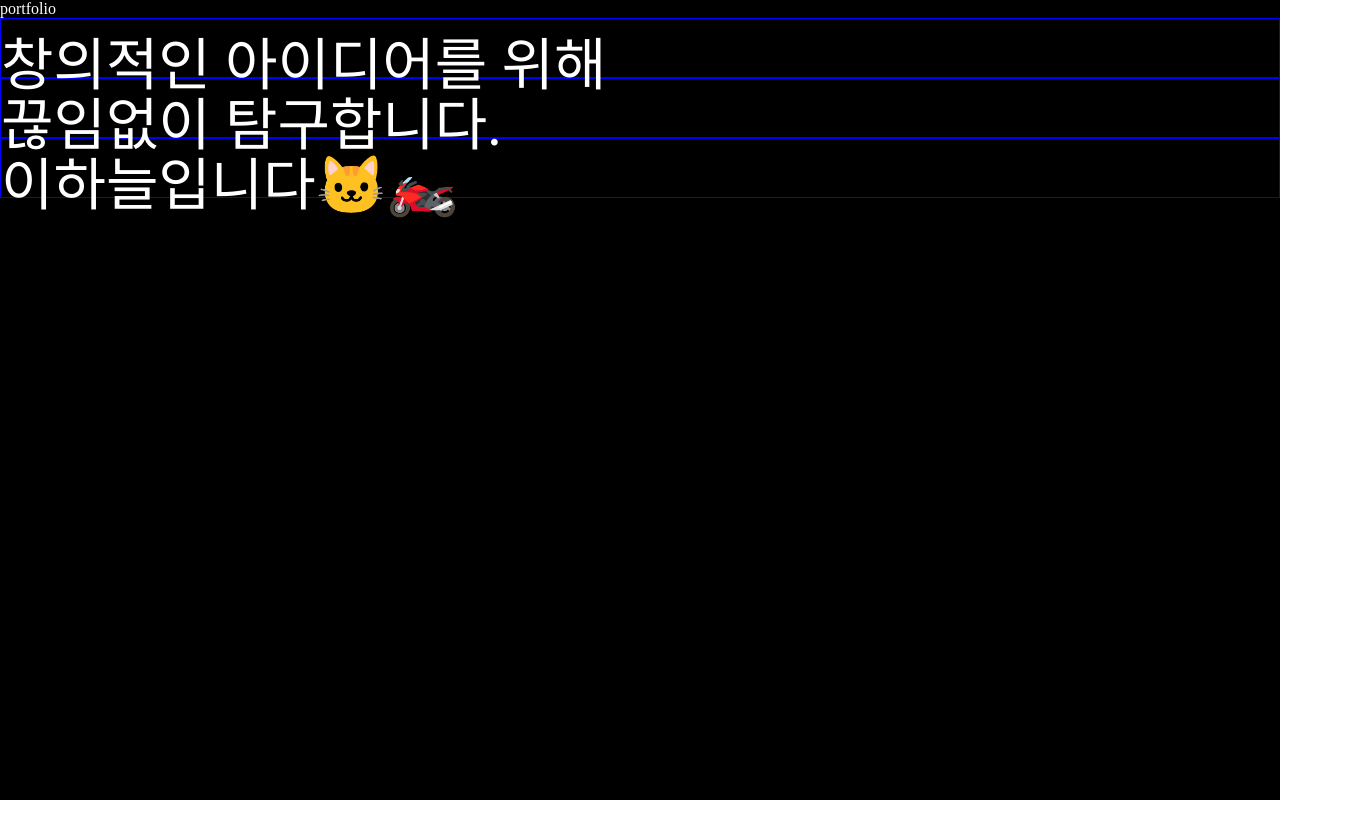
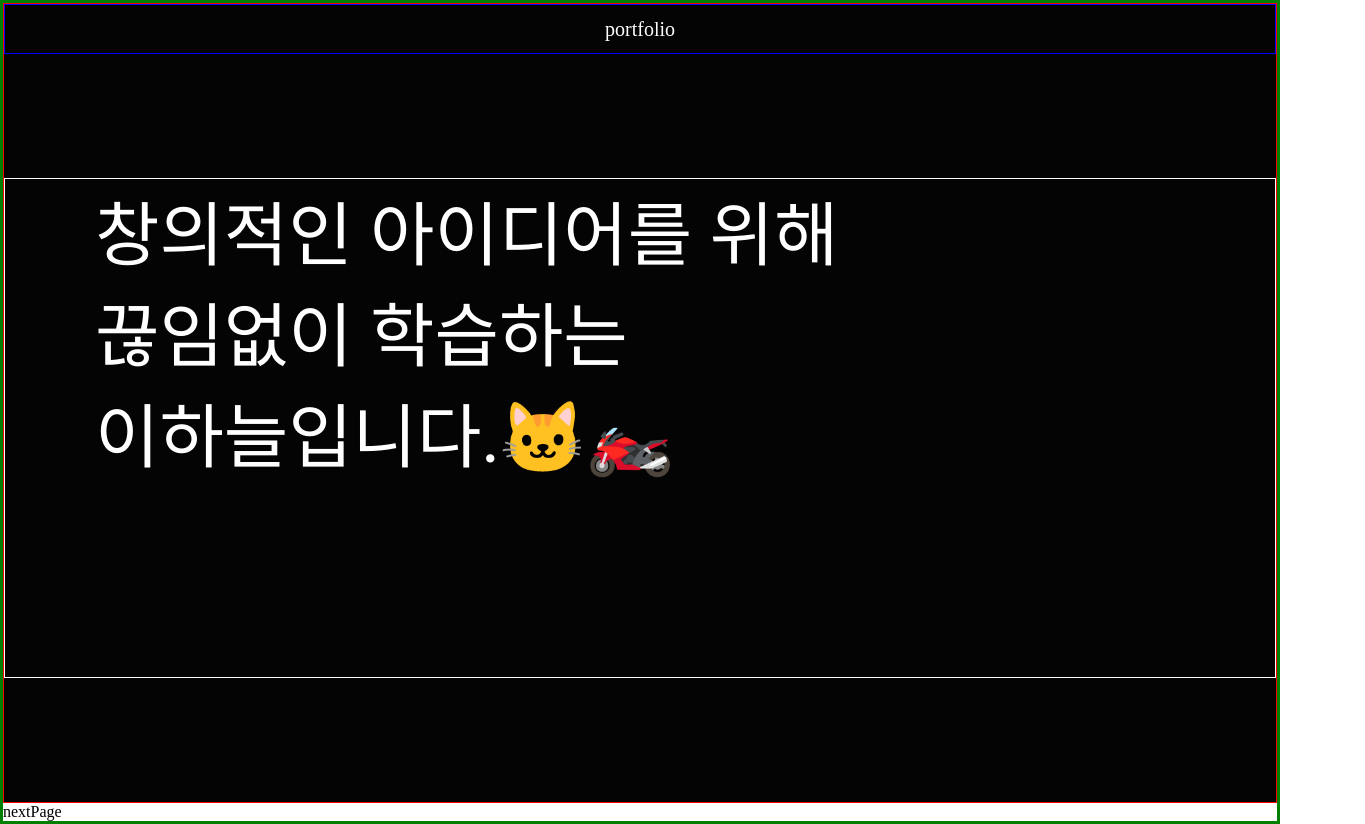
Before and after one commit to le2sky/fantastic-garbanzo, a Gatsby site: page / in a window 1280 px wide. Shown: the whole page, 1365 px wide, since content can reach past the window. Before the commit the page ends 800 px from the top, so only its background shows below. Built offline with nearby package versions, Linux system fonts and the light colour scheme; Gatsby itself is replaced by a stand-in of ours.

Commit message:
기본 레이아웃 설정 및 Introduction 컴포넌트 생성, react-spring 적용

```diff
--- a/src/components/IntroComponents.tsx
+++ /dev/null
@@ -1,55 +0,0 @@
-import styled from "@emotion/styled";
-import React, { FunctionComponent, useState } from "react";
-import { useTrail, a } from 'react-spring';
-
-
-interface IntroduceProps {
-    name: string,
-}
-
-
-const TarilItemStyles = {
-    fontSize: '57px',
-    border: '1px solid blue',
-}
-
-const TrailContainerStyles = {
-}
-
-const Trail: React.FC<{ open: boolean }> = ({ open, children }) => {
-    const items = React.Children.toArray(children);
-    const trail = useTrail(items.length, {
-        config: { mass: 5, tension: 700, friction: 200 },
-        opacity: open ? 1 : 0,
-        x: open ? 0 : 20,
-        height: open ? 60 : 0,
-        from: { opacity: 0, x: -90, height: 0 },
-    })
-    return (
-        <div>
-            {trail.map(({ height, ...style }, index) => (
-                <a.div key={index} style={style} >
-                    <a.div style={{ ...TarilItemStyles, height }}> {items[index]}</a.div>
-                </a.div>
-            ))
-            }
-        </div >
-    )
-}
-
-const Introduce: FunctionComponent<IntroduceProps> = ({ name }) => {
-    const [open, set] = useState(true)
-    return (
-        <div onClick={() => set(state => !state)}>
-            <Trail open={open}>
-                <span>창의적인 아이디어를 위해</span>
-                <span>끊임없이 탐구합니다.</span>
-                <span> {name}입니다🐱‍🏍</span>
-            </Trail>
-        </div >
-    )
-}
-
-
-
-export default Introduce;
--- /dev/null
+++ b/src/components/Main/AttractWord.tsx
@@ -0,0 +1,36 @@
+import React, { useState, FunctionComponent } from 'react'
+import { useTrail, a } from '@react-spring/web'
+
+type AttractWordProps = {
+    text: string
+}
+
+
+const AtrractWrapper: FunctionComponent = ({ children }) => {
+    const items = React.Children.toArray(children)
+    const trail = useTrail(items.length, {
+        config: { mass: 5, tension: 1000, friction: 300 },
+        opacity: 1,
+        x: 90,
+        from: { opacity: 0, x: 0, height: 0 },
+    })
+    return (
+        <div>
+            {trail.map(({ height, ...style }, index) => (
+                <a.div key={index} style={style}>
+                    <a.div>{items[index]}</a.div>
+                </a.div>
+            ))}
+        </div>
+    )
+}
+
+const AttractWord: FunctionComponent<AttractWordProps> = function ({ text }) {
+    return (
+        <AtrractWrapper>
+            <span>{text}</span>
+        </AtrractWrapper>
+    )
+}
+
+export default AttractWord;
--- /dev/null
+++ b/src/components/Main/Introduction.tsx
@@ -0,0 +1,53 @@
+import React, { FunctionComponent } from "react";
+import styled from "@emotion/styled";
+import background from "../../../resource/background.png";
+import AttractWord from "./AttractWord";
+
+const Background = styled.div`
+    flex: 1;
+    background-image: url(${background});
+    background-repeat: no-repeat;
+    backround-size: contain;
+`
+
+const Wrapper = styled.div`
+    display: flex;
+    border: 1px solid red;
+    height: 100%;
+    flex-direction: column;
+    color: white;
+`
+
+const Header = styled.header`
+    display: grid;
+    place-items: center;
+    font-size: 20px;
+    width: 100%;
+    height: 50px;
+    border: 1px solid blue;
+
+`
+const AttractWordList = styled.div`
+    font-size: 70px;
+    height: 500px;
+    border:1px solid white;
+    margin: auto 0;
+`
+
+
+const Introduction: FunctionComponent = function () {
+    return (
+        <Background>
+            <Wrapper>
+                <Header>portfolio</Header>
+                <AttractWordList>
+                    <AttractWord text={'창의적인 아이디어를 위해'} />
+                    <AttractWord text={'끊임없이 학습하는'} />
+                    <AttractWord text={'이하늘입니다.🐱‍🏍'} />
+                </AttractWordList>
+            </Wrapper>
+        </Background>
+    );
+}
+
+export default Introduction;
--- a/src/pages/index.tsx
+++ b/src/pages/index.tsx
@@ -1,39 +1,33 @@
 import React, { FunctionComponent } from 'react'
-import Introduce from '../components/IntroComponents';
 import styled from '@emotion/styled';
 import GlobalStyle from '../components/Common/GlobalStyle';
+import Introduction from '../components/Main/Introduction';
 
-const Container = styled.div`
+
+const MainContainer = styled.div`
+    display: flex;
+    flex-direction: column;
+    border: 3px solid green;
+`
+
+const IntroContainer = styled.div`
     display: flex;
     flex-direction: column;
     height: 100vh;
+    background-color: black;
 `
 
 
-const Header = styled('div')(() => ({
-    backgroundColor: 'black',
-    color: 'white',
-}))
-
-const Main = styled('div')(() => ({
-    backgroundColor: 'black',
-    color: 'white',
-    height: '100vh',
-    display: 'flex',
-    flexDirection: 'column',
-}));
-
 const IndexPage: FunctionComponent = () => {
     return (
-        <Container>
+        <MainContainer>
             <GlobalStyle />
-            <Header>portfolio</Header>
-            <Main>
-                <Introduce name="이하늘" />
+            <IntroContainer>
+                <Introduction />
+            </IntroContainer>
+            <div>nextPage</div>
+        </MainContainer>
 
-            </Main>
-
-        </Container>
     );
 }
 
```
Also changed, not shown: resource/background.png (added).
